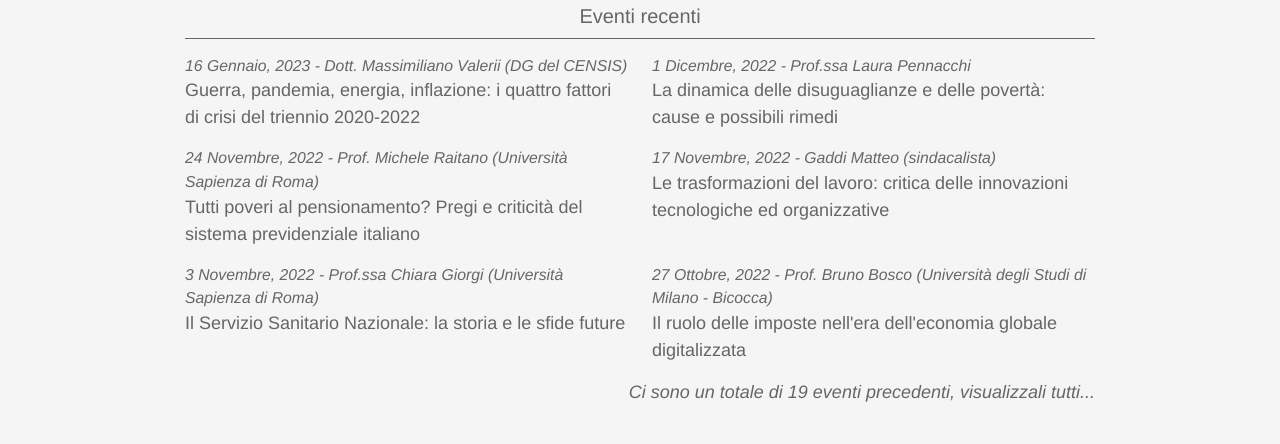
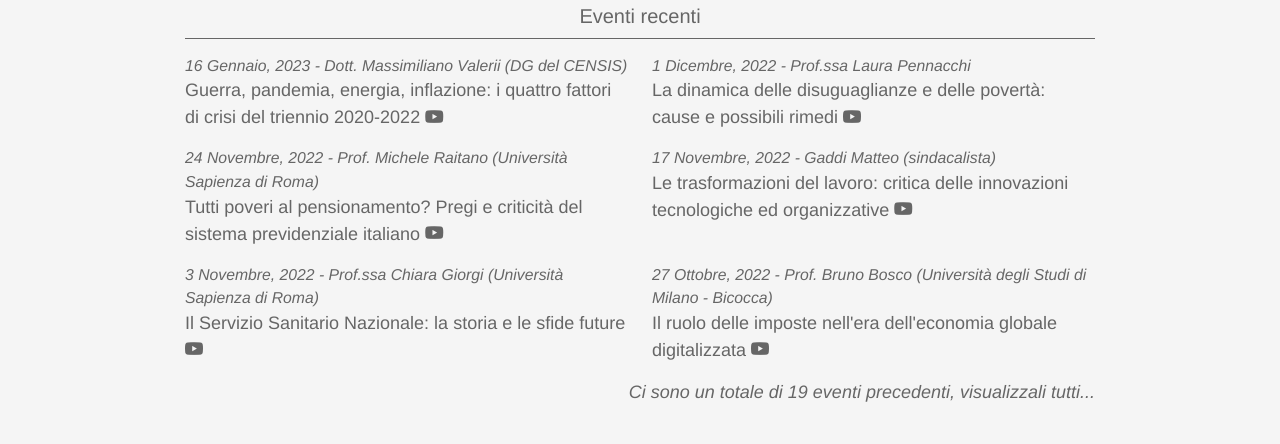
Before and after one commit to Risorse-Associazione-Culturale/risorse-associazione-culturale.github.io, a Jekyll site: the page built from index.html, in a window 1280 px wide. Shown: the part 1222-1666 px from the top of the page. Built offline with Jekyll 4.4.1, drawn with Linux system fonts in a browser that asks for light colours; nearby versions of some CDN libraries.

Commit message:
Remove link to details, link to YT

```diff
--- a/index.html
+++ b/index.html
@@ -61,15 +61,20 @@
           <div class="row recent-events-row">
           {% endif %}
             <div class="col-md-6 recent-event">
-              <a href="{{ recent_event.url | prepend: site.baseurl }}" title="{{ recent_event.titolo }}">
               <p class="metadata">
                 <span>{% include translated_date.html date=recent_event.data_evento format="%-d %B, %Y" %}</span>
                 {% if recent_event.relatori %}
                 <span>- {{ recent_event.relatori }}</span>
                 {% endif %}
               </p>
-                <p>{{ recent_event.titolo }}</p>
+              <p>{{ recent_event.titolo }}
+                {% if recent_event.recording %}
+                <a href="{{ recent_event.recording }}" title="Visualizza la registrazione"
+                   target="_blank">
+                   <i class="bi bi-youtube"></i>
                 </a>
+                {% endif %}
+              </p>
             </div>
           {% if mod == 0 %}
           </div>
```
Lines whose indentation alone changed are shown as unchanged.
